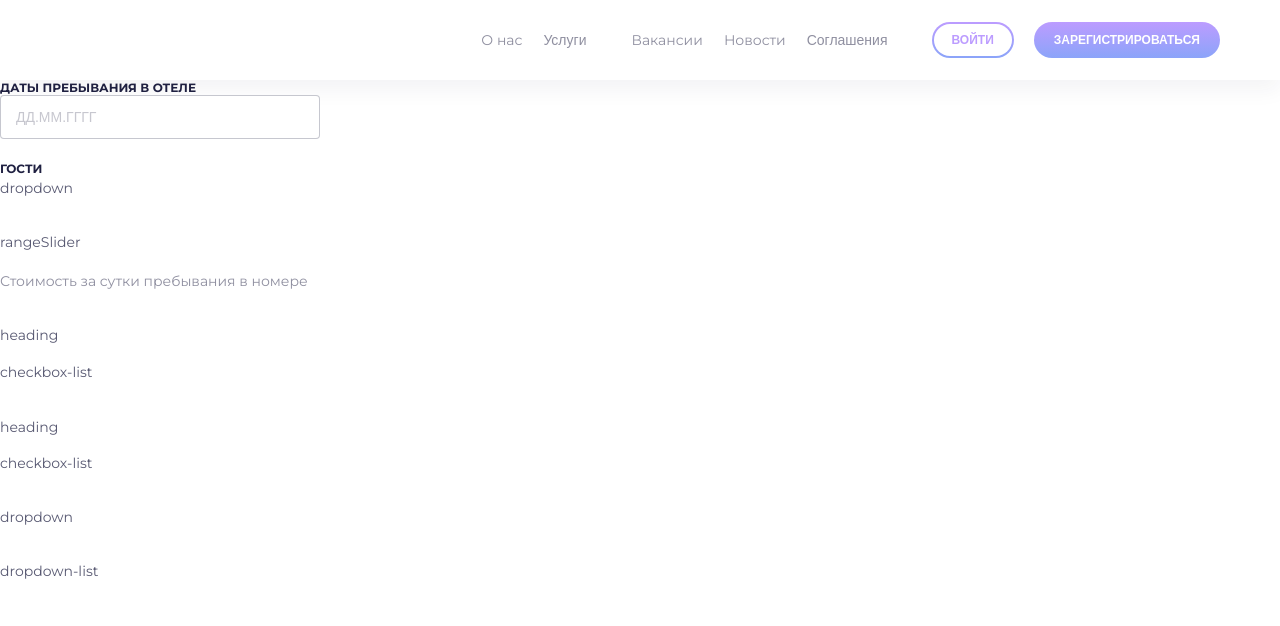
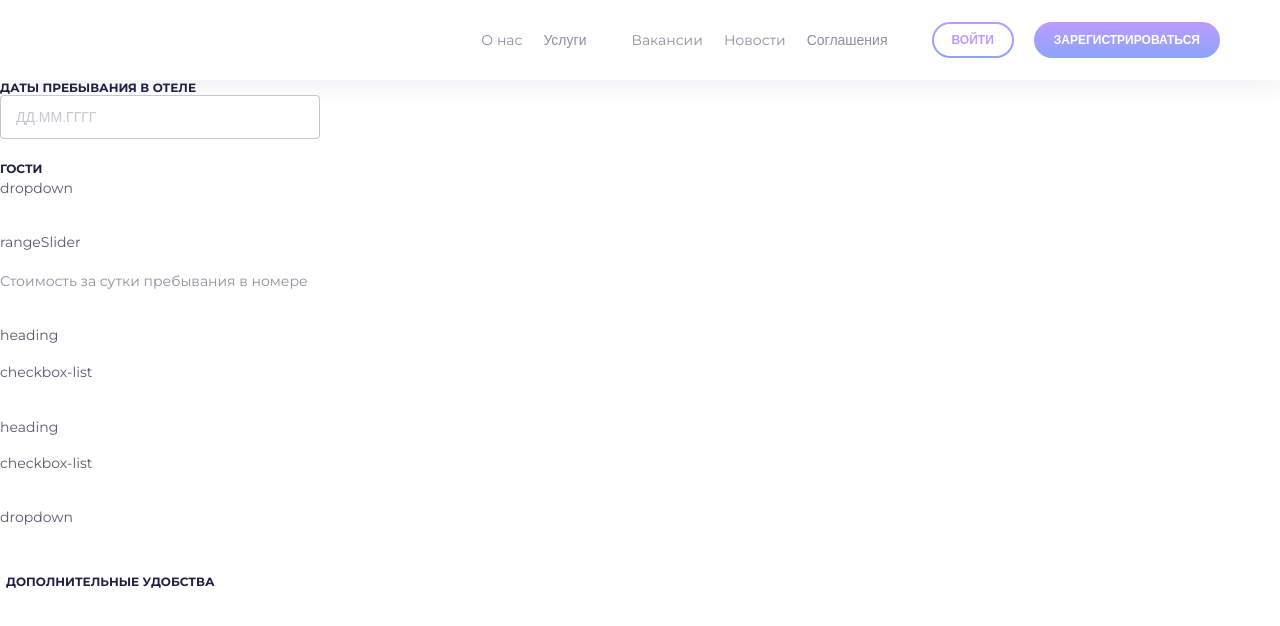
Before and after one commit to Alexioi/scrum-team-16-bubble-scrum, a Next.js app: page /search-room in a window 1280 px wide. Shown: the top 626 px of the page. Built offline with nearby package versions, Linux system fonts and the light colour scheme.

Commit message:
add ExpandableCheckboxList

```diff
--- a/src/components/molecules/ExpandableCheckboxList/index.tsx
+++ b/src/components/molecules/ExpandableCheckboxList/index.tsx
@@ -28,6 +28,7 @@ const ExpandableCheckboxList: FC<Props> = ({
       <button
         onClick={() => setListOpened((prevState) => !prevState)}
         className={style.button}
+        type="button"
       >
         <span className={style.title}>{listTitle}</span>
         <svg className={`${style.icon} ${listOpened && style.icon_rotated}`}>
--- /dev/null
+++ b/src/components/organisms/Filter/data.ts
@@ -0,0 +1,40 @@
+const checkboxItems = [
+  {
+    id: '1',
+    name: 'breakfast',
+    text: 'Завтрак',
+    disabled: false,
+  },
+  {
+    id: '2',
+    name: 'desk',
+    text: 'Письменный стол',
+    disabled: false,
+  },
+  {
+    id: '3',
+    name: 'feeding-chair',
+    text: 'Стул для кормления',
+    disabled: false,
+  },
+  {
+    id: '4',
+    name: 'crib',
+    text: 'Кроватка',
+    disabled: false,
+  },
+  {
+    id: '5',
+    name: 'tv',
+    text: 'Телевизор',
+    disabled: false,
+  },
+  {
+    id: '6',
+    name: 'shampoo',
+    text: 'Шампунь',
+    disabled: false,
+  },
+];
+
+export { checkboxItems };
--- a/src/components/organisms/Filter/index.tsx
+++ b/src/components/organisms/Filter/index.tsx
@@ -4,7 +4,9 @@ import { useState } from 'react';
 import clsx from 'clsx';
 
 import { Button, Typography } from '../../atoms';
+import { ExpandableCheckboxList } from '../../molecules';
 import { Calendar } from '..';
+import { checkboxItems } from './data';
 import style from './style.module.scss';
 
 const Filter = () => {
@@ -34,7 +36,12 @@ const Filter = () => {
         <div className={style['availability-title']}>heading</div>
         <div className={style.availability}>checkbox-list</div>
         <div className={style['rooms-dropdown']}>dropdown</div>
-        <div className={style['dropdown-list']}>dropdown-list</div>
+        <div className={style['dropdown-list']}>
+          <ExpandableCheckboxList
+            listTitle="дополнительные удобства"
+            checkboxItems={checkboxItems}
+          />
+        </div>
       </form>
       <div className={style['toggle-button']}>
         <Button theme="outlined" text="Фильтр" onClick={handleButtonClick} />
```
